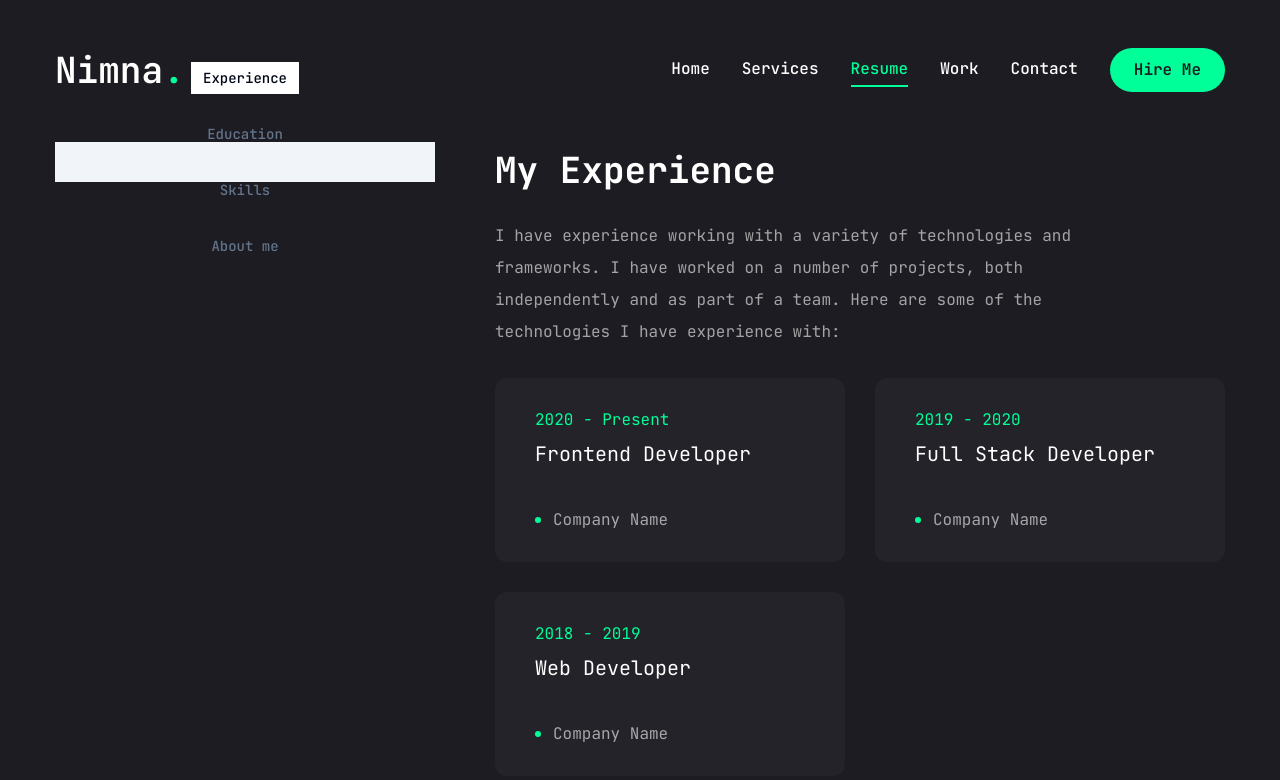
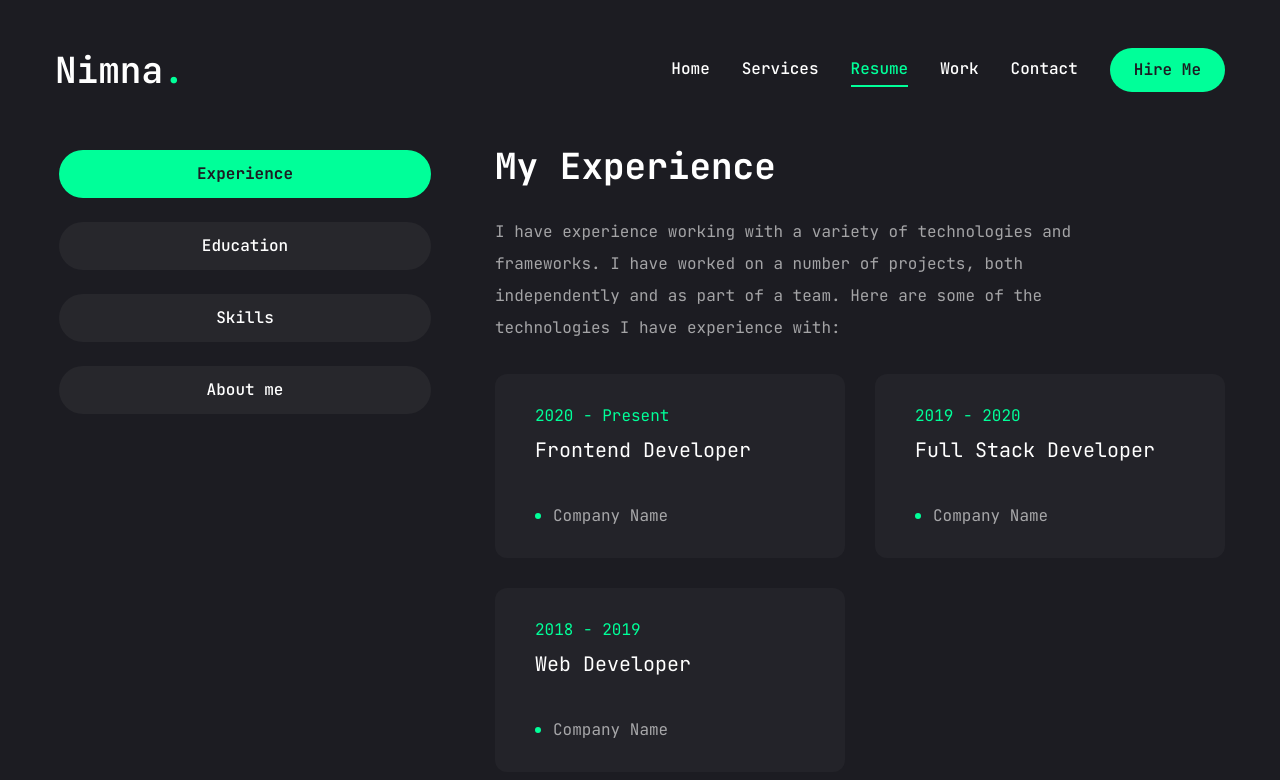
Before and after one commit to nimnapathum/portpolio-nextjs, a Next.js app in the folder client/: page /resume in a window 1280 px wide. Shown: the top 780 px of the page. Built offline with nearby package versions, Linux system fonts and the light colour scheme.

Commit message:
edit tabs css

```diff
--- a/client/components/ui/tabs.jsx
+++ b/client/components/ui/tabs.jsx
@@ -11,7 +11,7 @@
   <TabsPrimitive.List
     ref={ref}
     className={cn(
-      "inline-flex h-10 items-center justify-center rounded-md bg-slate-100 p-1 text-slate-500 dark:bg-slate-800 dark:text-slate-400",
+      "inline-flex h-auto rounded-md p-1 text-primary",
       className
     )}
     {...props} />
@@ -22,7 +22,7 @@
   <TabsPrimitive.Trigger
     ref={ref}
     className={cn(
-      "inline-flex items-center justify-center whitespace-nowrap rounded-sm px-3 py-1.5 text-sm font-medium ring-offset-white transition-all focus-visible:outline-none focus-visible:ring-2 focus-visible:ring-slate-950 focus-visible:ring-offset-2 disabled:pointer-events-none disabled:opacity-50 data-[state=active]:bg-white data-[state=active]:text-slate-950 data-[state=active]:shadow-sm dark:ring-offset-slate-950 dark:focus-visible:ring-slate-300 dark:data-[state=active]:bg-slate-950 dark:data-[state=active]:text-slate-50",
+      "inline-flex items-center w-full bg-[#27272c] justify-center whitespace-nowrap text-white rounded-full p-3 text-base font-medium ring-offset-white transition-all disabled:pointer-events-none disabled:opacity-50 data-[state=active]:bg-accent data-[state=active]:text-primary data-[state=active]:font-bold data-[state=active]:shadow-sm",
       className
     )}
     {...props} />
@@ -33,7 +33,7 @@
   <TabsPrimitive.Content
     ref={ref}
     className={cn(
-      "mt-2 ring-offset-white focus-visible:outline-none focus-visible:ring-2 focus-visible:ring-slate-950 focus-visible:ring-offset-2 dark:ring-offset-slate-950 dark:focus-visible:ring-slate-300",
+      "min-h-[480px] ring-offset-white focus-visible:outline-none focus-visible:ring-2 focus-visible:ring-slate-950 focus-visible:ring-offset-2 dark:ring-offset-slate-950 dark:focus-visible:ring-slate-300",
       className
     )}
     {...props} />
```
